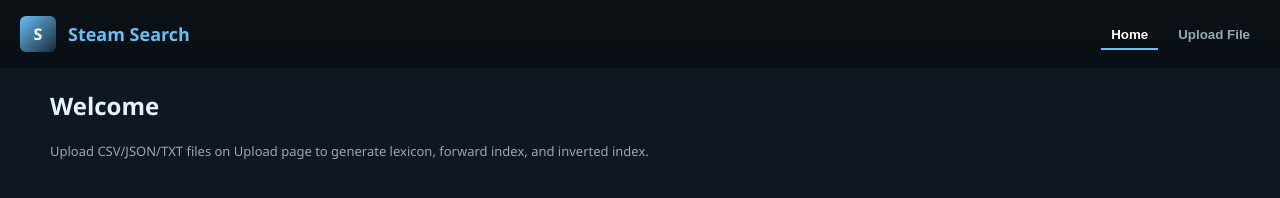
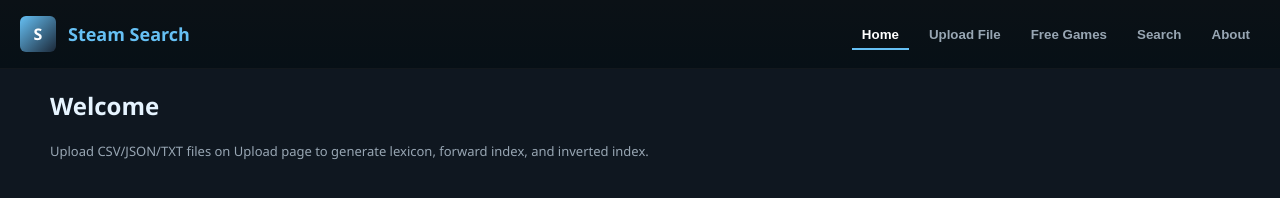
Before and after one commit to UzairAbrarr/SteamSearchEngine, a plain HTML site: page HTML/Index.html in a window 1280 px wide. Drawn offline with Linux system fonts and the light colour scheme.

Commit message:
Maintain GUI and integrate navigation with uploader/downloader
- Preserves default HTML GUI with Home, Upload File, Free Games, Search, About buttons.
- Integrates uploader and downloader modules without altering layout or styling.
- Ensures upload progress is reflected in the UI (x/y files processed).
- Keeps placeholders ready for future features without affecting current functionality.

```diff
--- a/HTML/Index.html
+++ b/HTML/Index.html
@@ -6,7 +6,7 @@
 <title>Steam-like Game Search</title>
 <style>
 :root{
- --bg:#0f1720; --panel:#12232d; --muted:#98a6b3; --accent:#66c0f4; --card:#152d3a;
+  --bg:#0f1720; --panel:#12232d; --muted:#98a6b3; --accent:#66c0f4; --card:#152d3a;
 }
 body{ margin:0; font-family:"Segoe UI", Arial, sans-serif; background:var(--bg); color:#e6f4ff; }
 
@@ -39,6 +39,9 @@ body{ margin:0; font-family:"Segoe UI", Arial, sans-serif; background:var(--bg);
   <div class="nav" id="nav">
     <button class="nav-btn active" data-page="home">Home</button>
     <button class="nav-btn" data-page="upload">Upload File</button>
+    <button class="nav-btn" data-page="freegames">Free Games</button>
+    <button class="nav-btn" data-page="search">Search</button>
+    <button class="nav-btn" data-page="about">About</button>
   </div>
 </div>
 
@@ -67,9 +70,13 @@ body{ margin:0; font-family:"Segoe UI", Arial, sans-serif; background:var(--bg);
     </div>
   </div>
 
+  <!-- Placeholder pages -->
+  <div id="page-freegames" class="page"><h2>Free Games</h2></div>
+  <div id="page-search" class="page"><h2>Search</h2></div>
+  <div id="page-about" class="page"><h2>About</h2></div>
+
 </div>
 
-<!-- Modular JS -->
 <script src="../JavaScript/navigation.js"></script>
 <script src="../JavaScript/uploadHandler.js"></script>
 <script src="../JavaScript/downloadHandler.js"></script>
```
